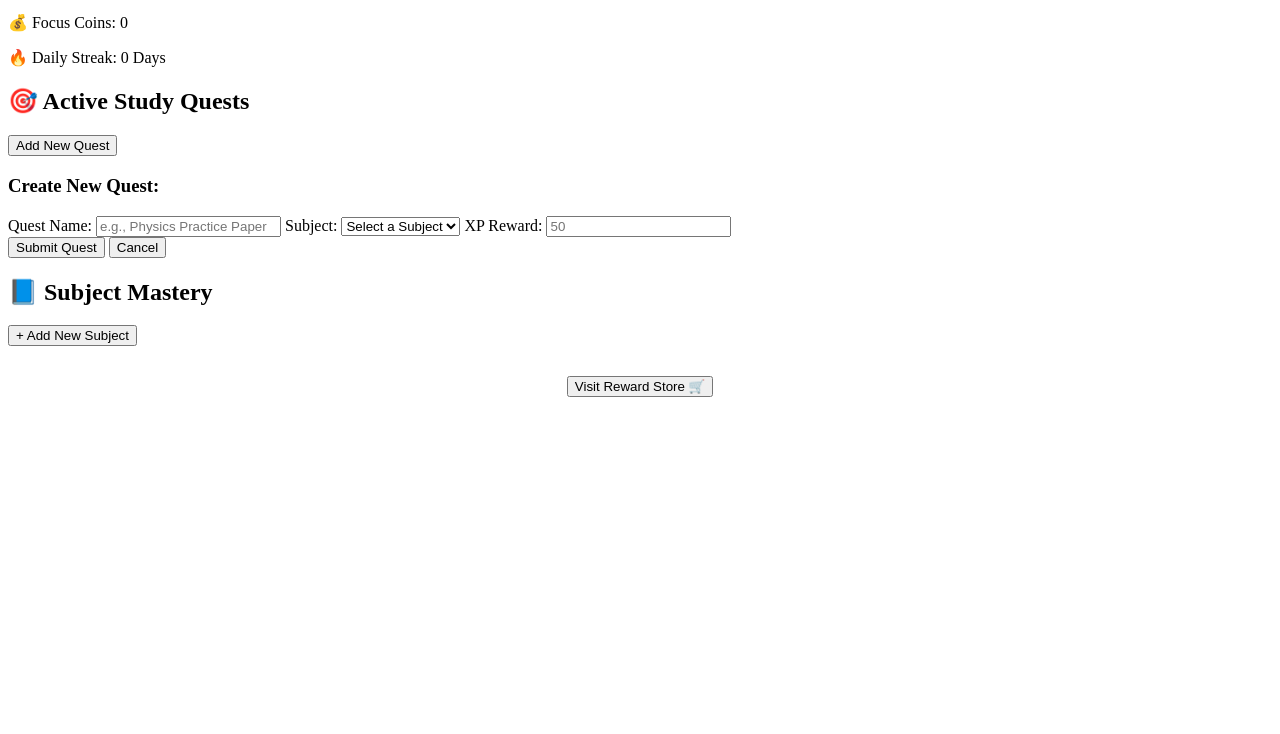
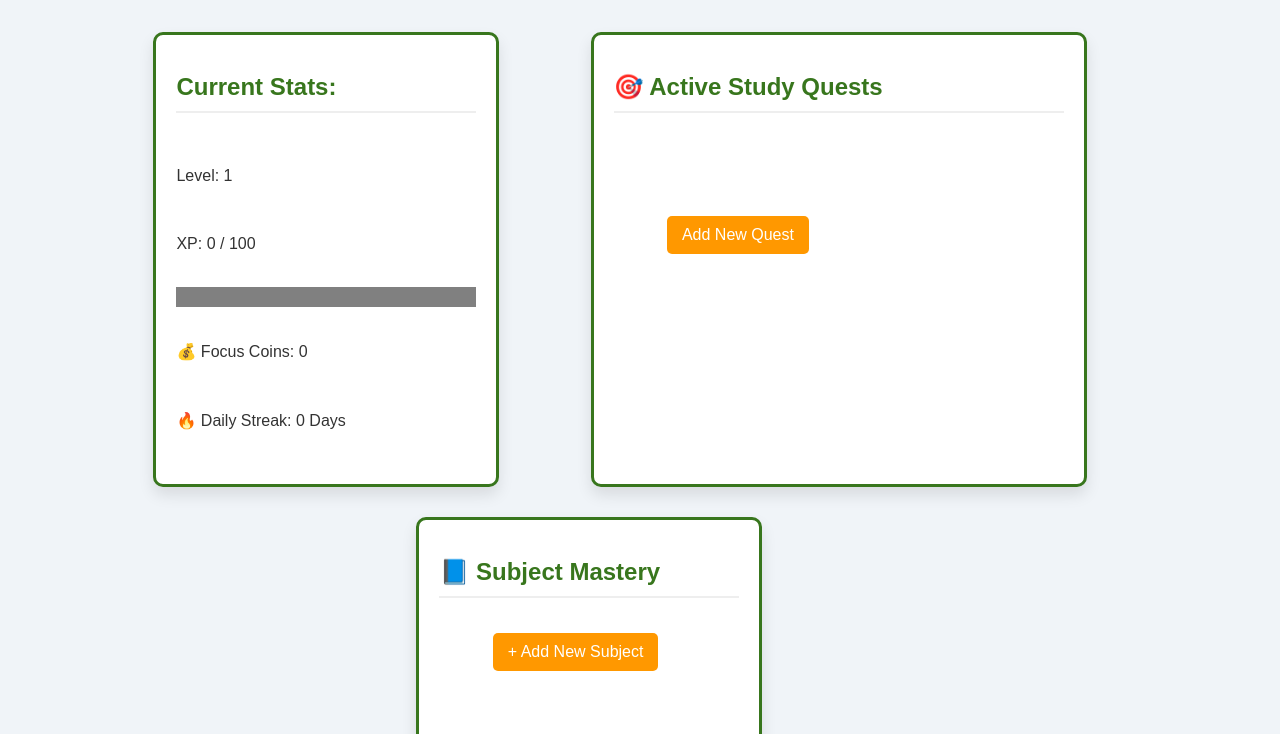
Before and after one commit to shayshah119-jpg/gcse-study-quest, a plain HTML site: page index.html in a window 1280 px wide. Shown: the part 200-934 px from the top of the page. Before the commit the page ends 800 px from the top, so only its background shows below. Drawn offline with Linux system fonts and the light colour scheme.

Commit message:
Update index.html

```diff
--- a/index.html
+++ b/index.html
@@ -1,3 +1,13 @@
+<!DOCTYPE html>
+<html lang="en">
+<head>
+    <meta charset="UTF-8">
+    <meta name="viewport" content="width=device-width, initial-scale=1.0">
+    <title>The GCSE Study Quest</title>
+        <link rel="stylesheet" href="./style.css">
+</head>
+<body>
+
     <header>
         <h1>The GCSE Study Quest</h1>
     </header>
@@ -48,5 +58,9 @@
         <div style="width: 100%; text-align: center; margin-top: 30px;">
             <button onclick="openStore()">Visit Reward Store 🛒</button>
         </div>
+    </main>
 
-</main>
+    <script src="./script.js"></script>
+
+</body>
+</html>
```
Lines whose indentation alone changed are shown as unchanged.
